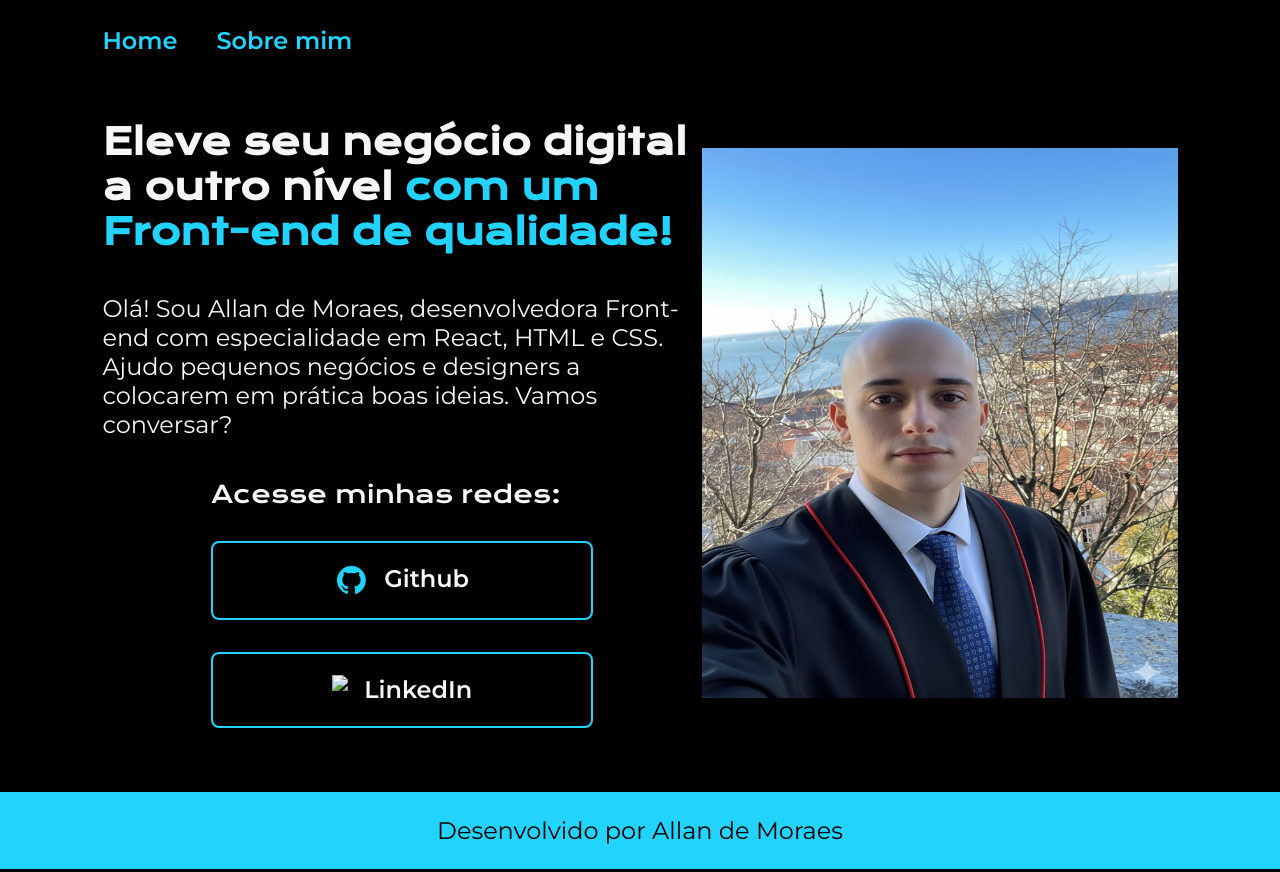
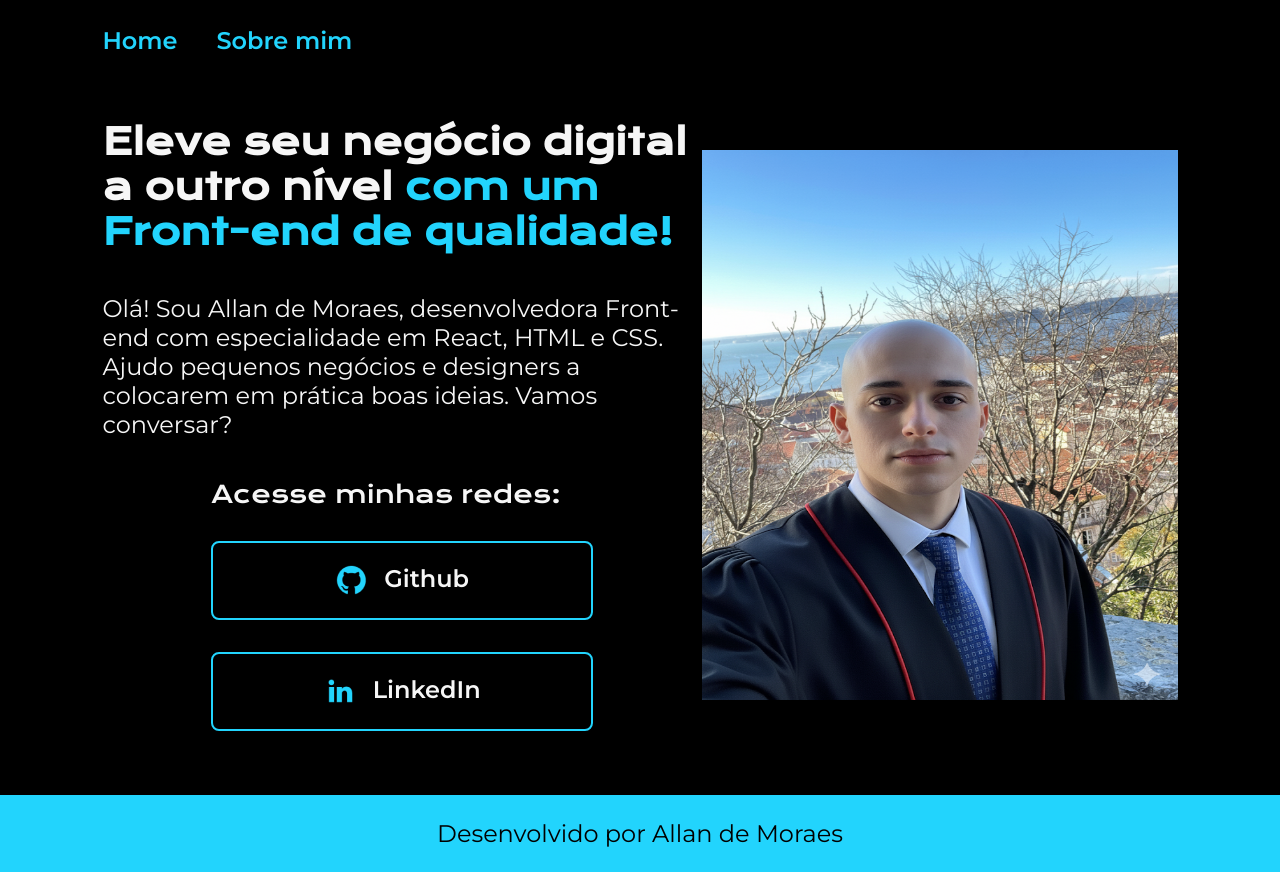
Before and after one commit to AllanAviana/Profile_HTML, a plain HTML site: page index.html in a window 1280 px wide. Drawn offline with nearby package versions, Linux system fonts and the light colour scheme; the site is published under a folder, as on GitHub Pages, so addresses that start at the root find nothing.

Commit message:
Corrigindo icone quebrado

```diff
--- a/index.html
+++ b/index.html
@@ -31,7 +31,7 @@
                     Github
                 </a>
                 <a class="apresentacao__links__link" href="https://www.linkedin.com/in/allanviana/">
-                    <img src="/assets/linkedin.png">
+                    <img src="./assets/linkedin.png">
                     LinkedIn
                 </a>
 
```
